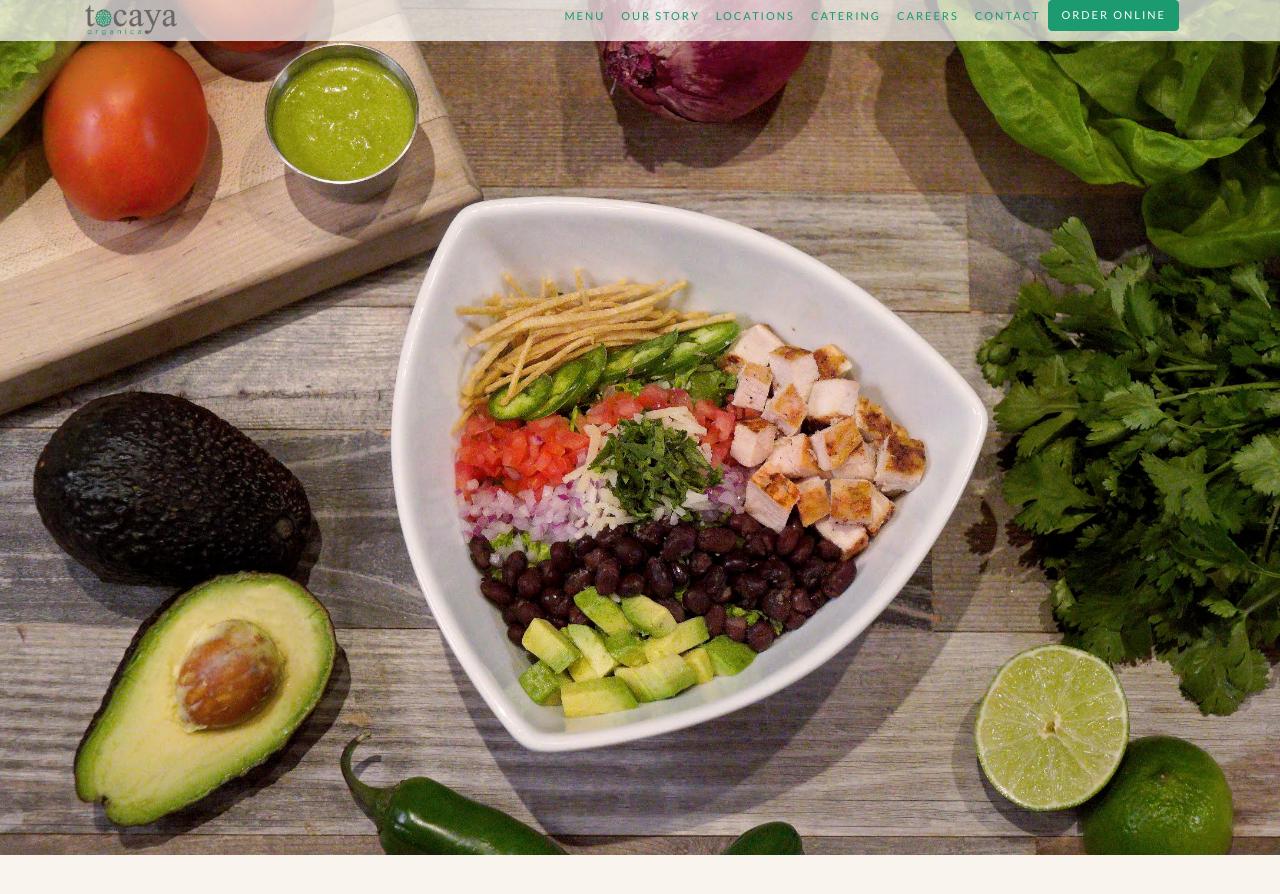
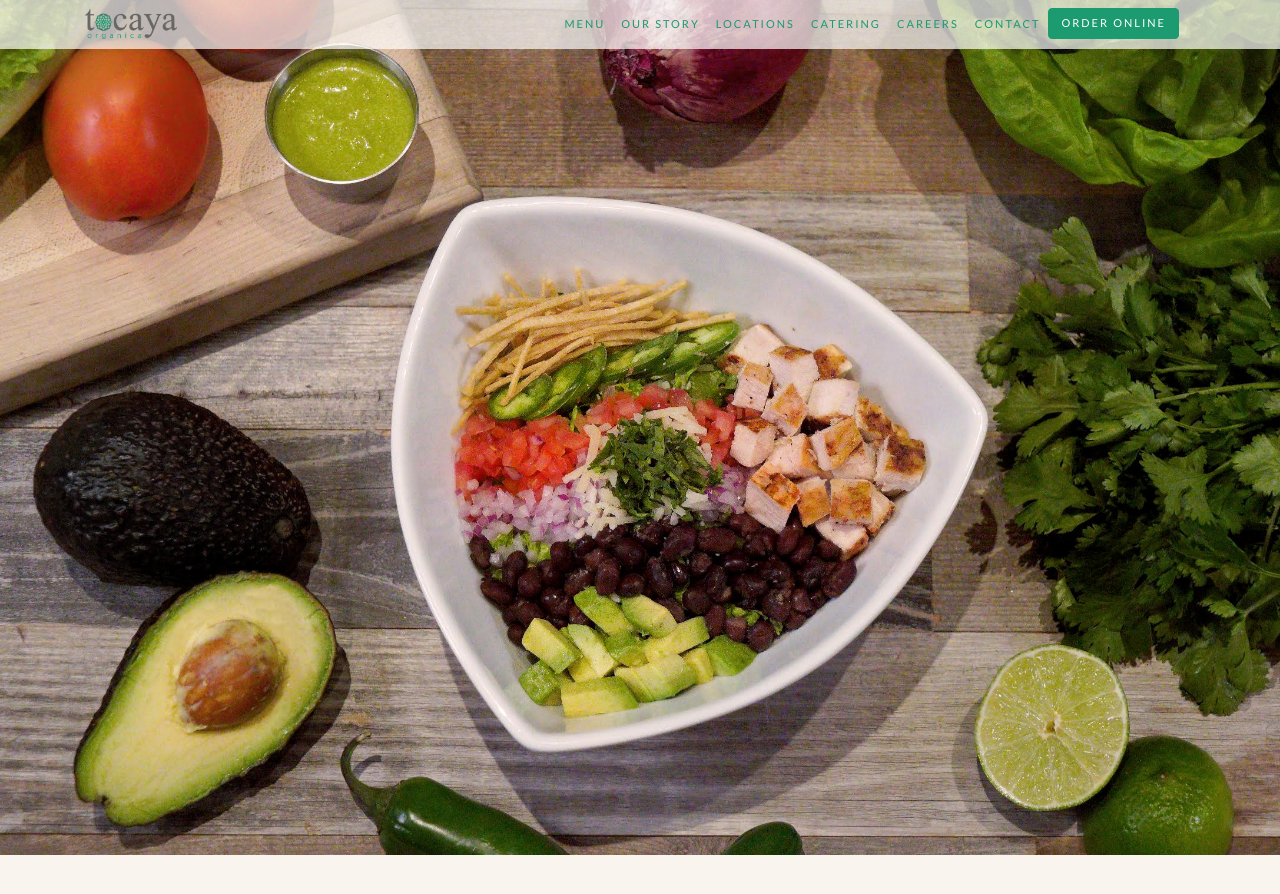
Before and after one commit to tocayaorganica/tocayaorganica.github.io, a Jekyll site: the page built from index.md, in a window 1280 px wide and 900 px high. Shown: the top 894 px of the window. Built offline with Jekyll 4.4.1, drawn with Linux system fonts in a browser that asks for light colours; some web fonts are replaced.

Commit message:
additional spacing on menu

```diff
--- a/_includes/default/nav.html
+++ b/_includes/default/nav.html
@@ -21,7 +21,7 @@
 
 		<!--menu items-->
 		<div class="navbar-event-receiver collapse navbar-collapse" id="navbarResponsive">
-			<ul class="navbar-nav ml-auto">
+			<ul class="navbar-nav ml-auto mt-2">
 
 				{% assign sorted-pages = (site.pages | sort: 'position') %}
 
```
